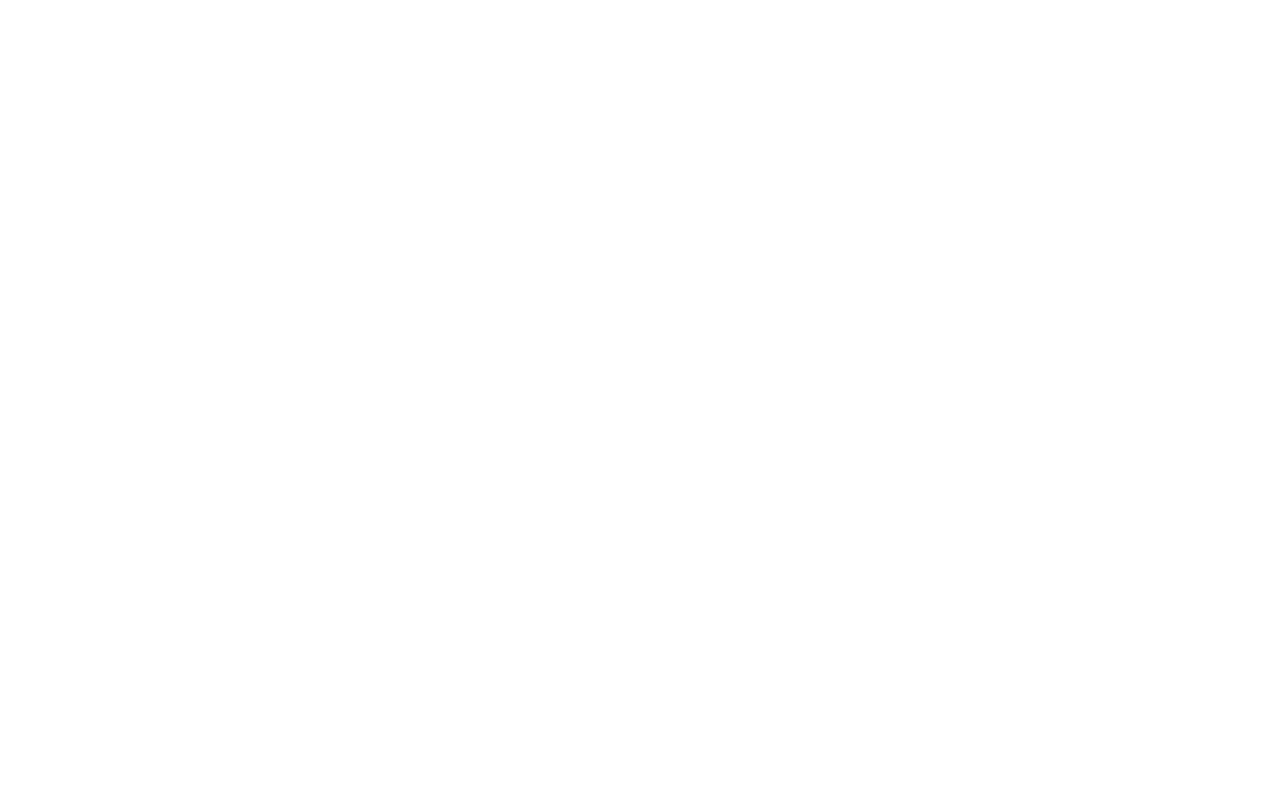
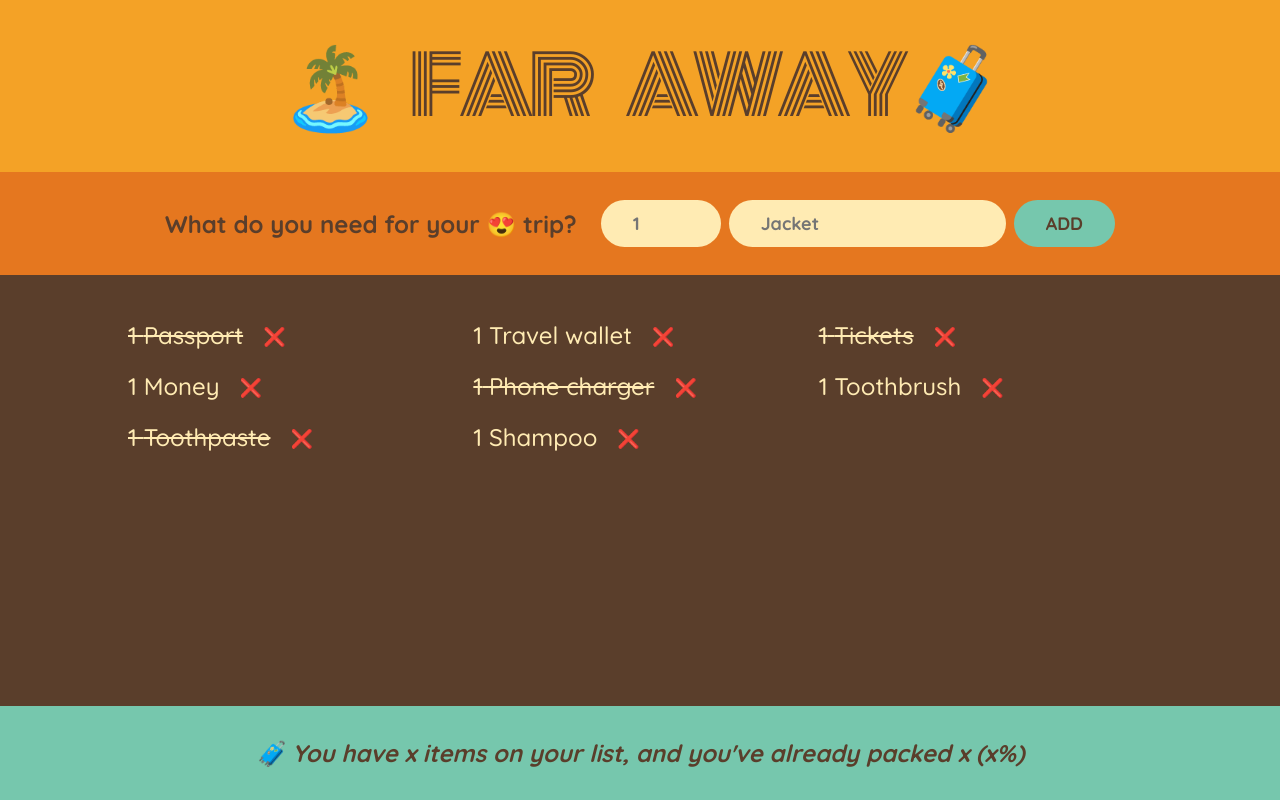
Before and after one commit to xyzeez/far-away, a React (Create React App) app: page / in a window 1280 px wide. Built offline with nearby package versions, Linux system fonts and the light colour scheme.

Commit message:
🎨 ui(app): added logo, form, list and footer

```diff
--- a/src/App.jsx
+++ b/src/App.jsx
@@ -1,10 +1,81 @@
 import './index.css';
 
 const initialItems = [
-  { id: 1, description: 'Passports', quantity: 2, packed: false },
-  { id: 2, description: 'Socks', quantity: 12, packed: false },
+  { id: 1, description: 'Passport', quantity: 1, packed: true },
+  { id: 2, description: 'Travel wallet', quantity: 1, packed: false },
+  { id: 3, description: 'Tickets', quantity: 1, packed: true },
+  { id: 4, description: 'Money', quantity: 1, packed: false },
+  { id: 5, description: 'Phone charger', quantity: 1, packed: true },
+  { id: 6, description: 'Toothbrush', quantity: 1, packed: false },
+  { id: 7, description: 'Toothpaste', quantity: 1, packed: true },
+  { id: 8, description: 'Shampoo', quantity: 1, packed: false },
 ];
 
-const App = () => {};
+const App = () => {
+  return (
+    <main className="app">
+      <Header />
+      <Form />
+      <TravelList />
+      <Footer />
+    </main>
+  );
+};
+
+const Header = () => <h1>🏝️ Far Away🧳</h1>;
+
+const Form = () => {
+  return (
+    <form className="add-form">
+      <h3>What do you need for your 😍 trip?</h3>
+      <input
+        type="number"
+        list="travel-items"
+        pattern="\d+"
+        step="1"
+        placeholder="1"
+        required
+      />
+      <datalist id="travel-items">
+        <option value="1" />
+        <option value="2" />
+        <option value="3" />
+        <option value="4" />
+        <option value="5" />
+      </datalist>
+      <input type="text" placeholder="Jacket" required />
+      <button type="submit">Add</button>
+    </form>
+  );
+};
+
+const TravelList = () => {
+  return (
+    <div className="list">
+      <ul>
+        {initialItems.map((item) => (
+          <ListItem item={item} />
+        ))}
+      </ul>
+    </div>
+  );
+};
+
+const ListItem = ({ item }) => (
+  <li>
+    <span className={item.packed ? 'packed' : ''}>
+      {item.quantity} {item.description}
+    </span>
+    <button>❌</button>
+  </li>
+);
+
+const Footer = () => {
+  return (
+    <footer className="stats">
+      🧳 You have x items on your list, and you've already packed x (x%)
+    </footer>
+  );
+};
 
 export default App;
--- a/src/index.css
+++ b/src/index.css
@@ -65,6 +65,23 @@
   cursor: pointer;
 }
 
+input[type='number'] {
+  padding: 1.2rem 3.2rem;
+  max-width: 12rem;
+}
+
+/* Chrome, Safari, Edge, Opera */
+input::-webkit-outer-spin-button,
+input::-webkit-inner-spin-button {
+  -webkit-appearance: none;
+  margin: 0;
+}
+
+/* Firefox */
+input[type='number'] {
+  -moz-appearance: textfield;
+}
+
 .add-form button {
   text-transform: uppercase;
   background-color: #76c7ad;
@@ -109,6 +126,10 @@
   gap: 1.2rem;
 }
 
+.list li .packed {
+  text-decoration: line-through;
+}
+
 input[type='checkbox'] {
   height: 2rem;
   width: 2rem;
@@ -128,5 +149,6 @@
   background-color: #76c7ad;
   text-align: center;
   font-weight: 700;
+  font-style: italic;
   padding: 3.2rem 0;
 }
```
